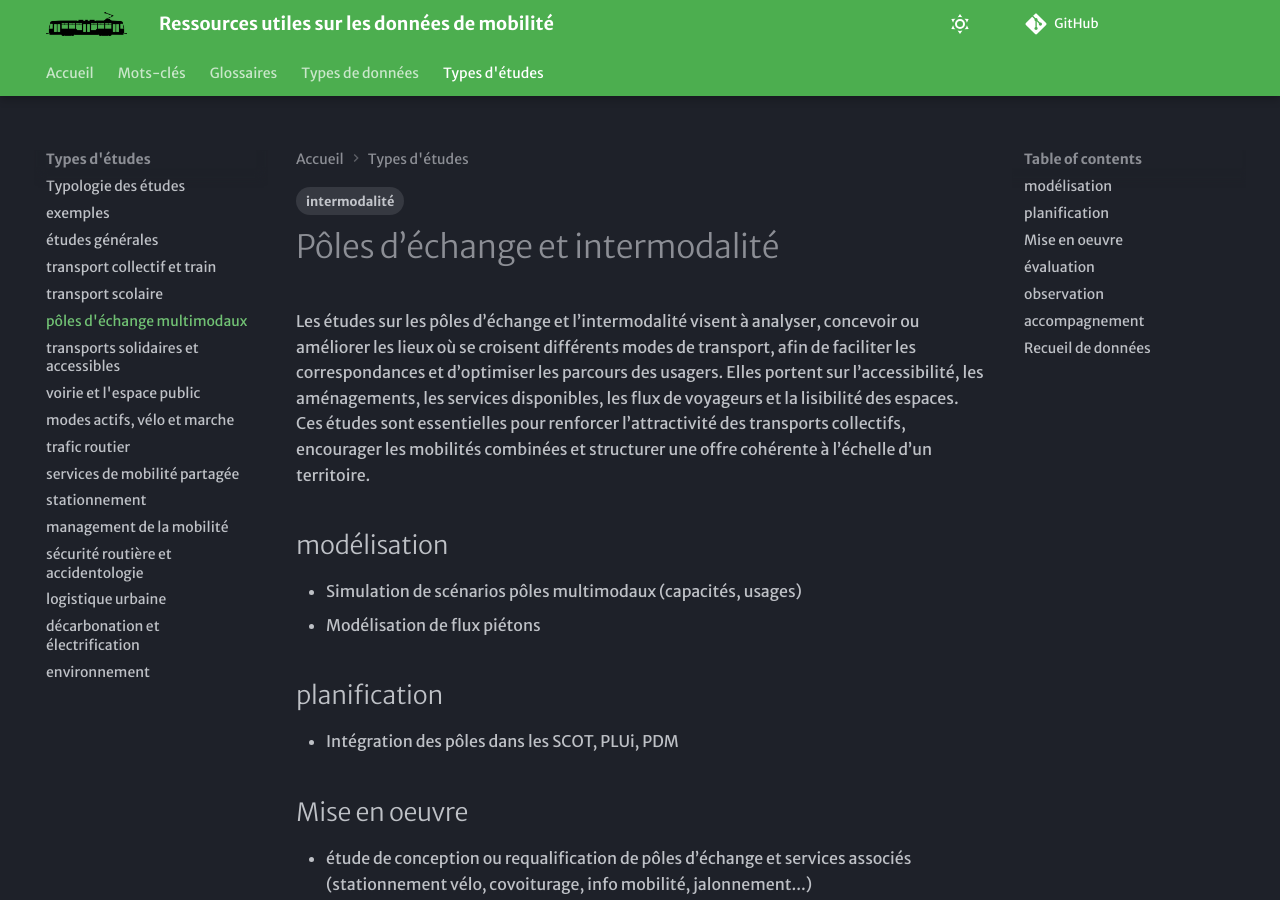
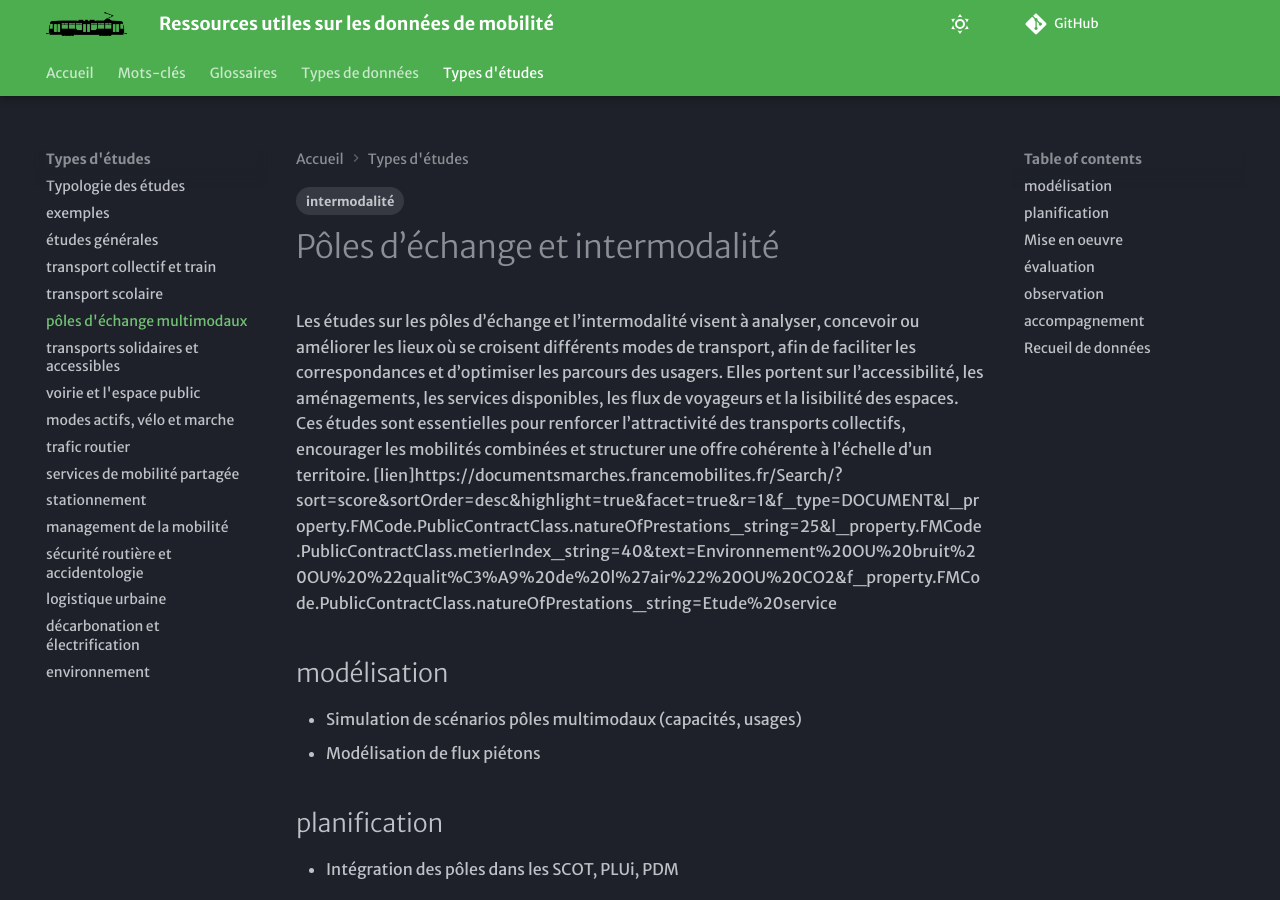
Before and after one commit to xdurang/mobscidat, an MkDocs documentation site: the page built from docs/type_etudes/TE_PEM.md, in a window 1280 px wide and 900 px high. Built offline with MkDocs 1.6.1 and Material for MkDocs 9.7.7, drawn with Linux system fonts in a browser that asks for light colours; some web fonts are replaced; comment, search, counter and statistics services are not loaded.

Commit message:
Update TE_PEM.md

```diff
--- a/docs/type_etudes/TE_PEM.md
+++ b/docs/type_etudes/TE_PEM.md
@@ -6,7 +6,7 @@ tags:
 
 # Pôles d’échange et intermodalité
 Les études sur les pôles d’échange et l’intermodalité visent à analyser, concevoir ou améliorer les lieux où se croisent différents modes de transport, afin de faciliter les correspondances et d’optimiser les parcours des usagers. Elles portent sur l’accessibilité, les aménagements, les services disponibles, les flux de voyageurs et la lisibilité des espaces. Ces études sont essentielles pour renforcer l’attractivité des transports collectifs, encourager les mobilités combinées et structurer une offre cohérente à l’échelle d’un territoire.
-
+[lien]https://documentsmarches.francemobilites.fr/Search/?sort=score&sortOrder=desc&highlight=true&facet=true&r=1&f_type=DOCUMENT&l_property.FMCode.PublicContractClass.natureOfPrestations_string=25&l_property.FMCode.PublicContractClass.metierIndex_string=40&text=Environnement%20OU%20bruit%20OU%20%22qualit%C3%A9%20de%20l%27air%22%20OU%20CO2&f_property.FMCode.PublicContractClass.natureOfPrestations_string=Etude%20service
 ## modélisation
 - Simulation de scénarios pôles multimodaux (capacités, usages)
 - Modélisation de flux piétons
```
